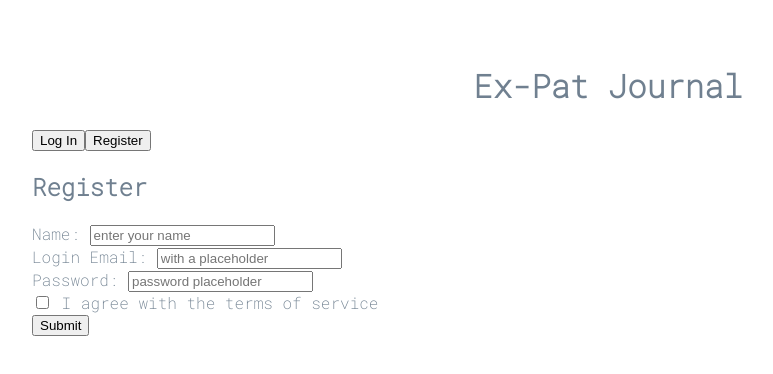
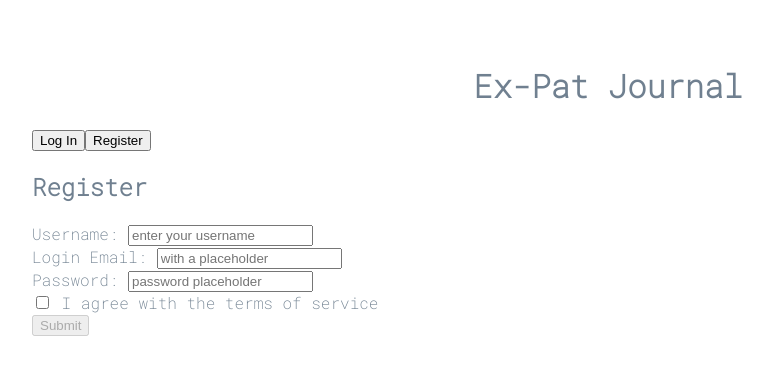
Before and after one commit to tompsherman/frontend, a React (Create React App) app in the folder expat-journal/: page /register in a window 1280 px wide. Shown: the top 374 px of the page, without its empty margins (32-805 px from the left). Built offline with nearby package versions, Linux system fonts and the light colour scheme; the HTML template or start-up script is replaced by a standard one.

Commit message:
username/password

```diff
--- a/expat-journal/src/Login.js
+++ b/expat-journal/src/Login.js
@@ -1,4 +1,4 @@
-import React, {useState} from 'react'
+import React, {useState, useEffect} from 'react'
 import {Route, Link, Switch, useHistory} from 'react-router-dom'
 import { Button, Form, FormGroup, Label, Input, FormText } from 'reactstrap'
 import axios from "axios"
@@ -6,18 +6,21 @@ import * as yup from "yup"
 import schema from "./logFormSchema"
 
 const initialFormValues= {
-  email: "",
+  username: "",
   password: ""
 }
 
 const initialFormErrors = {
-  email: "",
+  username: "",
   password: ""
 }
+
+const initialDisabled = true
 
 const Login = (props) => {
     const [formValues, setFormValues] = useState (initialFormValues)
     const [formErrors, setFormErrors] = useState(initialFormErrors)
+    const [disabled, setDisabled] = useState(initialDisabled)
 
     const history = useHistory()
 
@@ -44,14 +47,28 @@ const Login = (props) => {
 
     const onSubmit = (event) => {
         event.preventDefault()
+        const userLogin = {
+          username: formValues.username.trim(),
+          password: formValues.password.trim()
+
+        }
         axios
-          .get()
-          .then()
+          .post("https://expat-journal-bw.herokuapp.com/api/expat/auth/login", userLogin)
+          .then((response)=>{
+            console.log(response)
+          })
           .catch(err=> console.log("LOGIN ERROR!"))
-          .finally()
-          history.push("/dashboard")
+          .finally(history.push("/dashboard"))
+
 
     }
+
+    useEffect(()=>{
+      schema.isValid(formValues)
+        .then(valid => {
+          setDisabled(!valid)
+        })
+    }, [formValues])
 
 return (
 
@@ -59,20 +76,21 @@ return (
       <h1>Login</h1>
 
       <div>
-          <div>{formErrors.email}</div>
+          <div>{formErrors.username}</div>
           <div>{formErrors.password}</div>
       </div>
 
       <Form onSubmit={onSubmit}>
-        <FormGroup>
-          <Label for="loginEmail">Login Email: </Label>
-          <Input type="email" name="email" id="loginEmail" value={formValues.email} onChange={logChange} placeholder="enter email" />
+      <FormGroup>
+          <Label for="username">Username: </Label>
+          <Input type="text" name="username" id="username" value={formValues.username} onChange={logChange} placeholder="enter username" />
         </FormGroup>
+
         <FormGroup>
           <Label for="password">Password: </Label>
           <Input type="password" name="password" id="password" value={formValues.password} onChange={logChange} placeholder="enter password" />
         </FormGroup>
-        <Button  type="submit" onSubmit={onSubmit} >Submit</Button>
+        <Button  type="submit" onSubmit={onSubmit} disabled={disabled}>Submit</Button>
       </Form>
     </>
   );
--- a/expat-journal/src/PostForm.js
+++ b/expat-journal/src/PostForm.js
@@ -2,6 +2,7 @@ import React, {useState, useEffect} from 'react';
 import { Button, Form, FormGroup, Label, Input, FormText } from 'reactstrap';
 import * as yup from "yup"
 import schema from "./postFormSchema"
+import axios from "axios"
 
 const initialFormValues = {
   name: "",
@@ -18,9 +19,12 @@ const initialFormErrors = {
   title: "",
 }
 
+const initialDisabled = true
+
 const PostForm = (props) => {
   const [formValues, setFormValues] = useState(initialFormValues)
   const [formErrors, setFormErrors] = useState(initialFormErrors)
+  const [disabled, setDisabled] = useState(initialDisabled)
   const [post, setPost] = useState([])
 
   const validate = (name, value) => {
@@ -58,11 +62,19 @@ const PostForm = (props) => {
         rating: formValues.rating,
         viewable: formValues.viewable
       }
-      // axios
-      //     .post()
-      //     .then()
-      //     .catch()
+      axios
+        .post()
+        .then()
+        .catch()
   })
+
+  useEffect(()=>{
+    schema.isValid(formValues)
+      .then(valid => {
+        setDisabled(!valid)
+      })
+  }, [formValues])
+
   return (
    <>
       <h2>Add a new entry:</h2>
@@ -142,7 +154,7 @@ const PostForm = (props) => {
             Make Post Private
           </Label>
         </FormGroup>
-        <Button>Submit</Button>
+        <Button disabled={disabled}>Submit</Button>
       </Form>
    </>
 
--- a/expat-journal/src/Register.js
+++ b/expat-journal/src/Register.js
@@ -1,4 +1,4 @@
-import React, {useState} from 'react';
+import React, {useState, useEffect} from 'react';
 import {Route, Link, Switch, useHistory} from 'react-router-dom'
 import { Button, Form, FormGroup, Label, Input, FormText } from 'reactstrap'
 import axios from "axios"
@@ -9,7 +9,7 @@ import schema from "./regFormSchema"
 
 
 const initialFormValues = {
-  name: "",
+  username: "",
   email: "",
   password: "",
   checkbox: false
@@ -17,14 +17,19 @@ const initialFormValues = {
 }
 
 const initialFormErrors = {
+  username: "",
   email: "",
   password: "",
   checkbox: false
 }
 
+const initialDisabled = true
+
 const Register = (props) => {
   const [formValues, setFormValues] = useState(initialFormValues)
   const [formErrors, setFormErrors] = useState(initialFormErrors)
+  const [disabled, setDisabled] = useState(initialDisabled)
+
   const history = useHistory()
 
   const validate = (name, value) => {
@@ -44,25 +49,42 @@ const Register = (props) => {
   }
 
   const regChange = (event) => {
-    validate(event.target.name, event.target.value)
-    setFormValues({...formValues, [event.target.name]: event.target.value})
+    const { name, value, type, checked } = event.target
+    validate(name, value)
+    const valueToUse = type === "checkbox"? checked : value
+    setFormValues({...formValues, [name]: valueToUse})
   }
 
   const onSubmit = (event) => {
       event.preventDefault()
+      const newUser = {
+        username: formValues.username.trim(),
+        email: formValues.email.trim(),
+        password: formValues.password.trim()
+      }
       axios
-        .post()
-        .then()
-        .catch()
-        .finally()
-        history.push("/dashboard")
+          .post("https://expat-journal-bw.herokuapp.com/api/expat/auth/register", newUser)
+          .then((response)=>{
+            console.log(response)
+          })
+          .catch(err=> console.log("REGISTRATION ERROR!"))
+          .finally(history.push("/dashboard"))
+
   }
+
+  useEffect(()=>{
+    schema.isValid(formValues)
+      .then(valid => {
+        setDisabled(!valid)
+      })
+  }, [formValues])
 
   return (
     <>
       <h2>Register</h2>
 
       <div>
+      <div>{formErrors.username}</div>
         <div>{formErrors.email}</div>
         <div>{formErrors.password}</div>
         <div>{formErrors.checkbox}</div>
@@ -70,9 +92,10 @@ const Register = (props) => {
 
       <Form onSubmit={onSubmit}>
           <FormGroup>
-          <Label for="name">Name: </Label>
-          <Input type="text" name="name" id="name" value={formValues.name} onChange ={regChange} placeholder="enter your name" />
+          <Label for="username">Username: </Label>
+          <Input type="text" name="username" id="username" value={formValues.username} onChange={regChange} placeholder="enter your username" />
         </FormGroup>
+
         <FormGroup>
           <Label for="email">Login Email: </Label>
           <Input type="email" name="email" id="email" value={formValues.email} onChange ={regChange} placeholder="with a placeholder" />
@@ -87,7 +110,7 @@ const Register = (props) => {
             I agree with the terms of service
           </Label>
         </FormGroup>
-        <button type="submit" onSubmit={onSubmit} >Submit</button>
+        <button type="submit" onSubmit={onSubmit} disabled={disabled}>Submit</button>
       </Form>
     </>
   );
--- a/expat-journal/src/logFormSchema.js
+++ b/expat-journal/src/logFormSchema.js
@@ -1,6 +1,6 @@
 import * as yup from "yup"
 
 export default yup.object().shape({
-    email: yup.string().email().required("email is required"),
-    password: yup.string().required("password is required").min(8, ""),
+    username: yup.string().required("username is required"),
+    password: yup.string().required("password is required").min(6, ""),
 })
--- a/expat-journal/src/regFormSchema.js
+++ b/expat-journal/src/regFormSchema.js
@@ -1,8 +1,8 @@
 import * as yup from "yup"
 
 export default yup.object().shape({
-    name: yup.string().notRequired(),
+    username: yup.string().required("username is required"),
     email: yup.string().email().required("email is required"),
     password: yup.string().required("password is required").min(8, "password must be 8 characters long"),
-    checkbox: yup.string().required("you must agree to terms of service")
+    checkbox: yup.boolean().oneOf([true], "you must agree to terms of service")
 })
```
